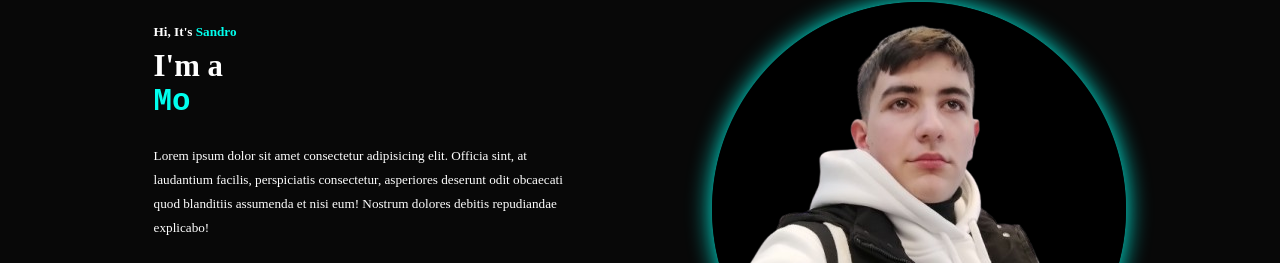
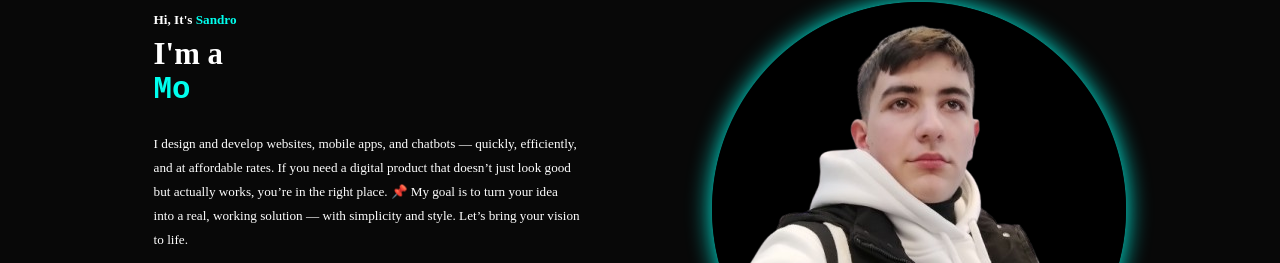
Before and after one commit to SANDRICKSON/sandro2, a plain HTML site: page index.html in a window 1280 px wide. Shown: the part 216-479 px from the top of the page. Drawn offline with nearby package versions, Linux system fonts and the light colour scheme.

Commit message:
Update index.html

```diff
--- a/index.html
+++ b/index.html
@@ -36,7 +36,11 @@
                 I'm a <span id="typing"></span>
             </h3>
             <p>
-                Lorem ipsum dolor sit amet consectetur adipisicing elit. Officia sint, at laudantium facilis, perspiciatis consectetur, asperiores deserunt odit obcaecati quod blanditiis assumenda et nisi eum! Nostrum dolores debitis repudiandae explicabo!
+                 I design and develop websites, mobile apps, and chatbots — quickly, efficiently, and at affordable rates.
+                If you need a digital product that doesn’t just look good but actually works, you’re in the right place.
+
+📌 My goal is to turn your idea into a real, working solution — with simplicity and style.
+Let’s bring your vision to life.
             </p>
             <div class="social-icons">
                 <a href="https://www.facebook.com/profile.php?id=61556699115785" target="_blank"><box-icon type="logo" name="facebook"></box-icon></a>
```
